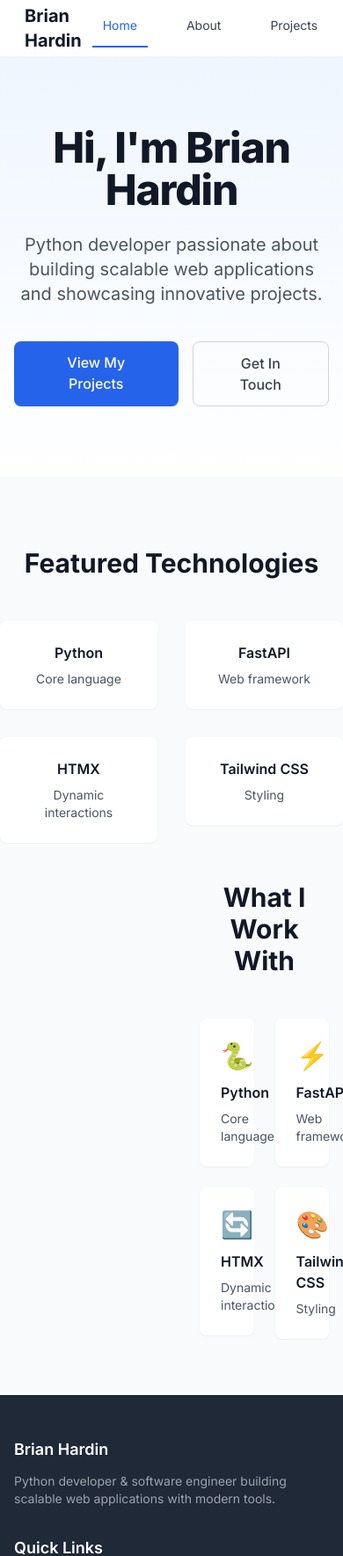
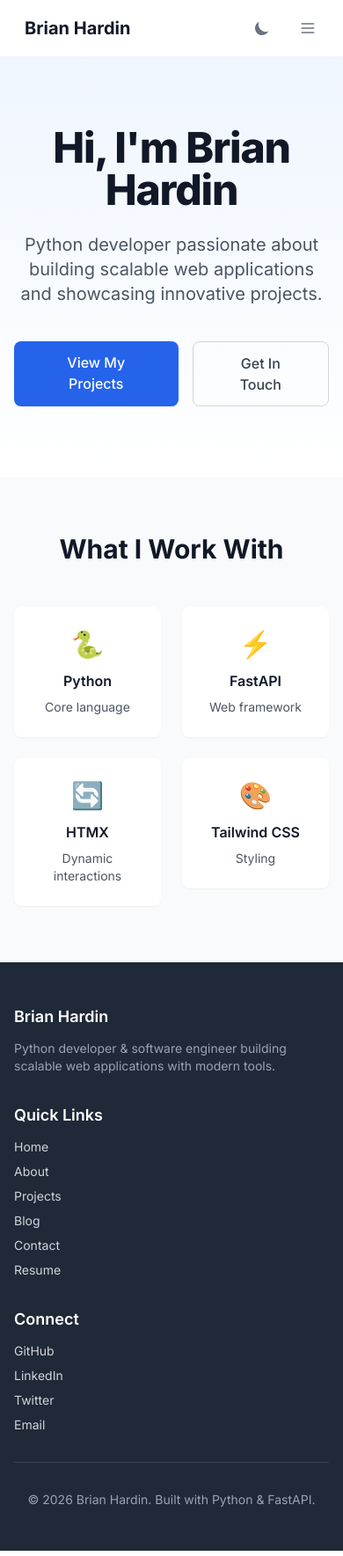
Before and after one commit to Bhardin04/brianhardin.info, a FastAPI app: page / in a window 390 px wide. Shown: the top 1769 px of the page at 88% size. Run offline with FastAPI, Linux system fonts and the light colour scheme; some libraries are stand-ins or nearby versions.

Commit message:
fix: consolidate HTML after merge conflicts from 8 enhancement branches
base.html had duplicate nav sections (accessibility Jinja-loop nav +
mobile-nav hamburger), a truncated SVG tag, and two id="theme-toggle"
buttons. Consolidated into one clean structure combining:
- Mobile hamburger nav (hidden md:flex desktop / md:hidden mobile)
- Active page indicators (Jinja loop with current_page context)
- Skip link, aria-labels, aria-current="page"
- Single theme toggle per viewport with synced state

index.html had two tech card sections (old "Featured Technologies"
with reveal classes + new "What I Work With" with emojis/hover-lift).
Merged into one section with emoji icons, hover-lift, AND reveal
scroll animations with stagger delays.

https://claude.ai/code/session_01D4DsqYfHR7TjvZiDMYg2j3

```diff
--- a/app/templates/base.html
+++ b/app/templates/base.html
@@ -89,14 +89,17 @@
 <body class="bg-gray-50 dark:bg-gray-900 min-h-screen transition-colors duration-200">
     <a href="#main-content" class="sr-only focus:not-sr-only focus:absolute focus:top-2 focus:left-2 focus:z-50 focus:px-4 focus:py-2 focus:bg-blue-600 focus:text-white focus:rounded-md">Skip to main content</a>
 
+    {% set nav_items = [("home", "/", "Home"), ("about", "/about", "About"), ("projects", "/projects", "Projects"), ("blog", "/blog", "Blog"), ("contact", "/contact", "Contact")] %}
+
     <nav class="bg-white dark:bg-gray-800 shadow-sm" aria-label="Main navigation">
         <div class="max-w-7xl mx-auto px-4 sm:px-6 lg:px-8">
             <div class="flex justify-between h-16">
                 <div class="flex items-center">
                     <a href="/" class="text-xl font-bold text-gray-900 dark:text-white">Brian Hardin</a>
                 </div>
-                <div class="flex items-center space-x-8">
-                    {% set nav_items = [("home", "/", "Home"), ("about", "/about", "About"), ("projects", "/projects", "Projects"), ("blog", "/blog", "Blog"), ("contact", "/contact", "Contact")] %}
+
+                <!-- Desktop navigation -->
+                <div class="hidden md:flex items-center space-x-8">
                     {% for page_id, href, label in nav_items %}
                     <a href="{{ href }}"
                        class="{% if current_page == page_id %}text-blue-600 dark:text-blue-400 border-b-2 border-blue-600 dark:border-blue-400{% else %}text-gray-700 hover:text-gray-900 dark:text-gray-300 dark:hover:text-white{% endif %} pb-0.5 transition-colors"
@@ -110,22 +113,6 @@
                             <path d="M17.293 13.293A8 8 0 016.707 2.707a8.001 8.001 0 1010.586 10.586z"></path>
                         </svg>
                         <svg id="theme-toggle-light-icon" class="hidden w-5 h-5" fill="currentColor" viewBox="0 0 20 20">
-
-                <!-- Desktop navigation -->
-                <div class="hidden md:flex items-center space-x-8">
-                    <a href="/" class="text-gray-700 hover:text-gray-900 dark:text-gray-300 dark:hover:text-white transition-colors">Home</a>
-                    <a href="/about" class="text-gray-700 hover:text-gray-900 dark:text-gray-300 dark:hover:text-white transition-colors">About</a>
-                    <a href="/projects" class="text-gray-700 hover:text-gray-900 dark:text-gray-300 dark:hover:text-white transition-colors">Projects</a>
-                    <a href="/blog" class="text-gray-700 hover:text-gray-900 dark:text-gray-300 dark:hover:text-white transition-colors">Blog</a>
-                    <a href="/contact" class="text-gray-700 hover:text-gray-900 dark:text-gray-300 dark:hover:text-white transition-colors">Contact</a>
-
-                    <!-- Dark mode toggle -->
-                    <button id="theme-toggle" type="button"
-                            class="text-gray-500 dark:text-gray-400 hover:bg-gray-100 dark:hover:bg-gray-700 focus:outline-none focus:ring-4 focus:ring-gray-200 dark:focus:ring-gray-700 rounded-lg text-sm p-2.5">
-                        <svg id="theme-toggle-dark-icon" class="hidden w-5 h-5" fill="currentColor" viewBox="0 0 20 20">
-                            <path d="M17.293 13.293A8 8 0 016.707 2.707a8.001 8.001 0 1010.586 10.586z"></path>
-                        </svg>
-                        <svg id="theme-toggle-light-icon" class="hidden w-5 h-5" fill="currentColor" viewBox="0 0 20 20">
                             <path d="M10 2L13.09 8.26L20 9L14 14.74L15.18 21.02L10 17.77L4.82 21.02L6 14.74L0 9L6.91 8.26L10 2Z"></path>
                         </svg>
                     </button>
@@ -134,7 +121,7 @@
                 <!-- Mobile controls -->
                 <div class="flex items-center space-x-2 md:hidden">
                     <!-- Dark mode toggle (mobile) -->
-                    <button id="theme-toggle-mobile" type="button"
+                    <button id="theme-toggle-mobile" type="button" aria-label="Toggle dark mode"
                             class="text-gray-500 dark:text-gray-400 hover:bg-gray-100 dark:hover:bg-gray-700 focus:outline-none focus:ring-2 focus:ring-gray-200 dark:focus:ring-gray-700 rounded-lg text-sm p-2.5">
                         <svg class="theme-icon-dark hidden w-5 h-5" fill="currentColor" viewBox="0 0 20 20">
                             <path d="M17.293 13.293A8 8 0 016.707 2.707a8.001 8.001 0 1010.586 10.586z"></path>
@@ -162,11 +149,11 @@
         <!-- Mobile menu panel -->
         <div id="mobile-menu" class="hidden md:hidden border-t border-gray-200 dark:border-gray-700">
             <div class="px-4 py-3 space-y-1">
-                <a href="/" class="block px-3 py-2 rounded-md text-gray-700 dark:text-gray-300 hover:bg-gray-100 dark:hover:bg-gray-700 transition-colors">Home</a>
-                <a href="/about" class="block px-3 py-2 rounded-md text-gray-700 dark:text-gray-300 hover:bg-gray-100 dark:hover:bg-gray-700 transition-colors">About</a>
-                <a href="/projects" class="block px-3 py-2 rounded-md text-gray-700 dark:text-gray-300 hover:bg-gray-100 dark:hover:bg-gray-700 transition-colors">Projects</a>
-                <a href="/blog" class="block px-3 py-2 rounded-md text-gray-700 dark:text-gray-300 hover:bg-gray-100 dark:hover:bg-gray-700 transition-colors">Blog</a>
-                <a href="/contact" class="block px-3 py-2 rounded-md text-gray-700 dark:text-gray-300 hover:bg-gray-100 dark:hover:bg-gray-700 transition-colors">Contact</a>
+                {% for page_id, href, label in nav_items %}
+                <a href="{{ href }}"
+                   class="block px-3 py-2 rounded-md transition-colors {% if current_page == page_id %}text-blue-600 dark:text-blue-400 bg-gray-100 dark:bg-gray-700 font-medium{% else %}text-gray-700 dark:text-gray-300 hover:bg-gray-100 dark:hover:bg-gray-700{% endif %}"
+                   {% if current_page == page_id %}aria-current="page"{% endif %}>{{ label }}</a>
+                {% endfor %}
             </div>
         </div>
     </nav>
--- a/app/templates/index.html
+++ b/app/templates/index.html
@@ -25,58 +25,32 @@
     </div>
 </section>
 
-    <div class="mt-20">
-        <h2 class="text-3xl font-bold text-center text-gray-900 dark:text-white mb-12">Featured Technologies</h2>
-        <div class="grid grid-cols-2 md:grid-cols-4 gap-8">
-            <div class="text-center reveal">
-                <div class="bg-white dark:bg-gray-800 p-6 rounded-lg shadow-sm">
-                    <h3 class="font-semibold text-gray-900 dark:text-white">Python</h3>
-                    <p class="text-sm text-gray-600 dark:text-gray-400 mt-2">Core language</p>
-                </div>
-            </div>
-            <div class="text-center reveal reveal-delay-1">
-                <div class="bg-white dark:bg-gray-800 p-6 rounded-lg shadow-sm">
-                    <h3 class="font-semibold text-gray-900 dark:text-white">FastAPI</h3>
-                    <p class="text-sm text-gray-600 dark:text-gray-400 mt-2">Web framework</p>
-                </div>
-            </div>
-            <div class="text-center reveal reveal-delay-2">
-                <div class="bg-white dark:bg-gray-800 p-6 rounded-lg shadow-sm">
-                    <h3 class="font-semibold text-gray-900 dark:text-white">HTMX</h3>
-                    <p class="text-sm text-gray-600 dark:text-gray-400 mt-2">Dynamic interactions</p>
-                </div>
-            </div>
-            <div class="text-center reveal reveal-delay-3">
-                <div class="bg-white dark:bg-gray-800 p-6 rounded-lg shadow-sm">
-                    <h3 class="font-semibold text-gray-900 dark:text-white">Tailwind CSS</h3>
-                    <p class="text-sm text-gray-600 dark:text-gray-400 mt-2">Styling</p>
-                </div>
 <!-- Technologies Section -->
 <section class="max-w-7xl mx-auto px-4 sm:px-6 lg:px-8 py-16">
     <h2 class="text-3xl font-bold text-center text-gray-900 dark:text-white mb-12">What I Work With</h2>
     <div class="grid grid-cols-2 md:grid-cols-4 gap-6 lg:gap-8">
-        <div class="text-center">
+        <div class="text-center reveal">
             <div class="bg-white dark:bg-gray-800 p-6 rounded-lg shadow-sm hover:shadow-md hover-lift transition-shadow">
                 <div class="text-3xl mb-3">&#x1F40D;</div>
                 <h3 class="font-semibold text-gray-900 dark:text-white">Python</h3>
                 <p class="text-sm text-gray-600 dark:text-gray-400 mt-2">Core language</p>
             </div>
         </div>
-        <div class="text-center">
+        <div class="text-center reveal reveal-delay-1">
             <div class="bg-white dark:bg-gray-800 p-6 rounded-lg shadow-sm hover:shadow-md hover-lift transition-shadow">
                 <div class="text-3xl mb-3">&#x26A1;</div>
                 <h3 class="font-semibold text-gray-900 dark:text-white">FastAPI</h3>
                 <p class="text-sm text-gray-600 dark:text-gray-400 mt-2">Web framework</p>
             </div>
         </div>
-        <div class="text-center">
+        <div class="text-center reveal reveal-delay-2">
             <div class="bg-white dark:bg-gray-800 p-6 rounded-lg shadow-sm hover:shadow-md hover-lift transition-shadow">
                 <div class="text-3xl mb-3">&#x1F504;</div>
                 <h3 class="font-semibold text-gray-900 dark:text-white">HTMX</h3>
                 <p class="text-sm text-gray-600 dark:text-gray-400 mt-2">Dynamic interactions</p>
             </div>
         </div>
-        <div class="text-center">
+        <div class="text-center reveal reveal-delay-3">
             <div class="bg-white dark:bg-gray-800 p-6 rounded-lg shadow-sm hover:shadow-md hover-lift transition-shadow">
                 <div class="text-3xl mb-3">&#x1F3A8;</div>
                 <h3 class="font-semibold text-gray-900 dark:text-white">Tailwind CSS</h3>
```
